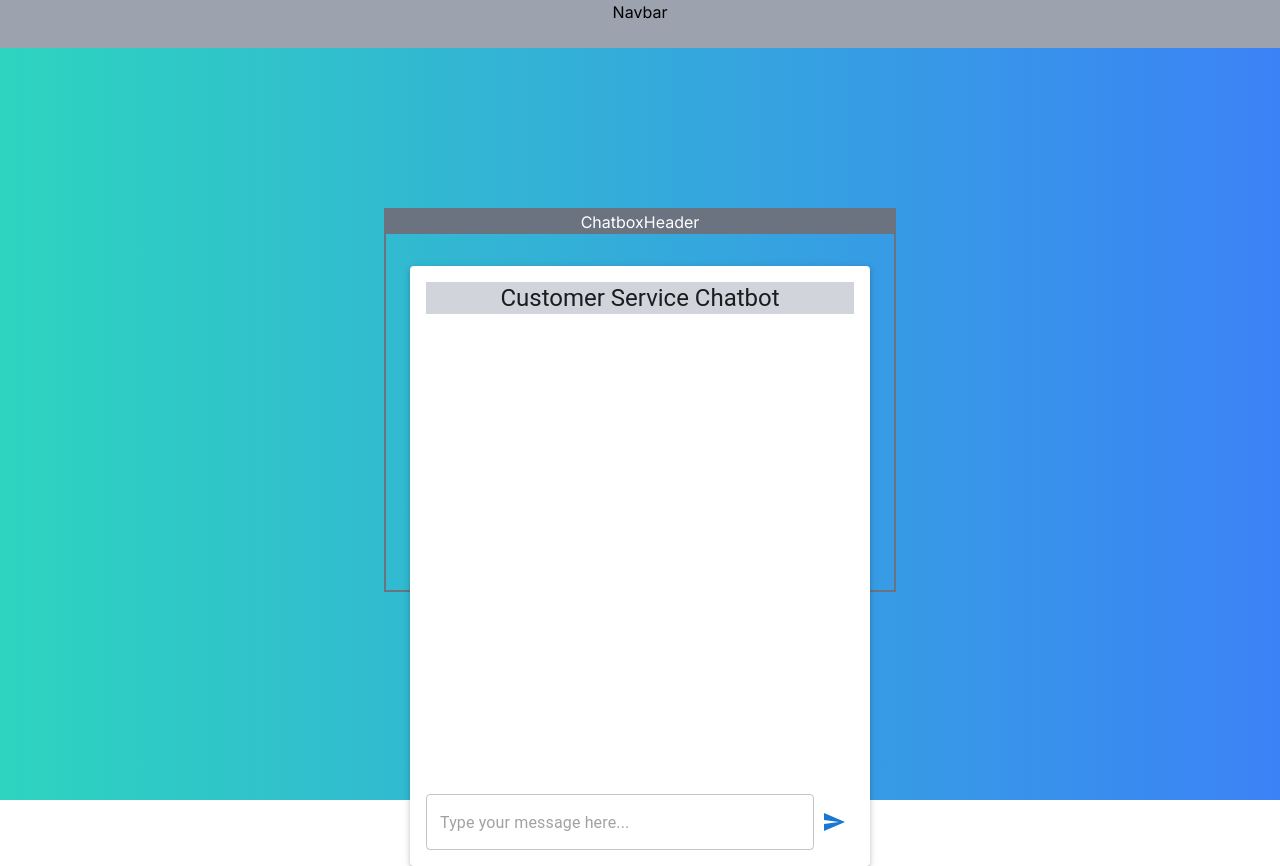
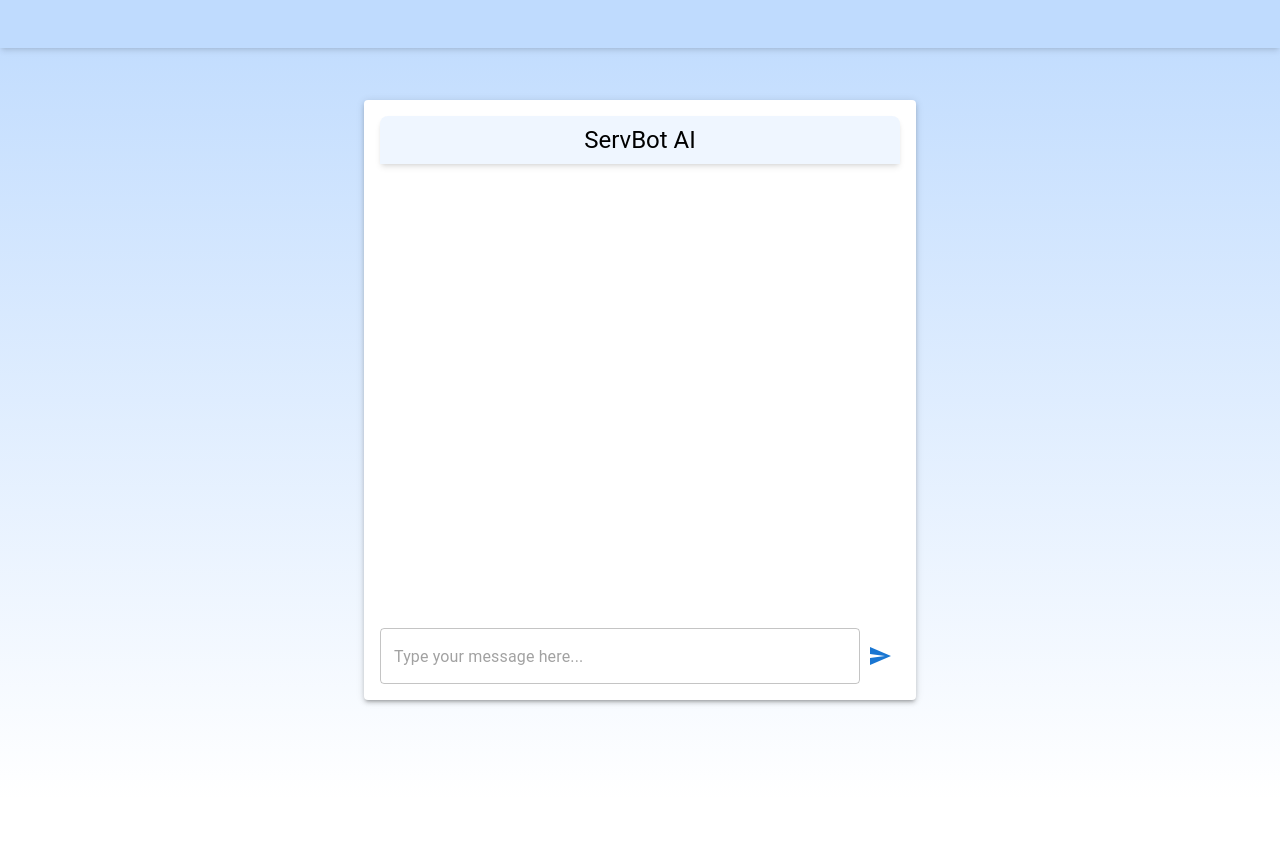
Before and after one commit to umerp/AI-Support-Chat-Bot, a Next.js app in the folder frontend/: page / in a window 1280 px wide. After the commit the page ends 800 px from the top, so only its background shows below. Built offline with nearby package versions, Linux system fonts and the light colour scheme.

Commit message:
added some ui styles

```diff
--- a/frontend/app/components/ChaboxBody.jsx
+++ b/frontend/app/components/Chatbox.jsx
@@ -18,7 +18,6 @@
 export default function Home() {
   const [messages, setMessages] = useState([]);
   const [input, setInput] = useState("");
-  const [response, setResponse] = useState("");
 
   const handleSend = () => {
     if (input.trim()) {
@@ -62,7 +61,7 @@
   };
 
   return (
-    <Container maxWidth="sm" style={{ marginTop: "2rem" }}>
+    <Container maxWidth="sm" >
       <Paper
         elevation={3}
         style={{
@@ -73,12 +72,12 @@
         }}
       >
         <Typography
-          className="bg-gray-300"
+          className=" text-black py-2 shadow-md bg-blue-50 rounded-t-lg"
           variant="h5"
           align="center"
           gutterBottom
         >
-          Customer Service Chatbot
+          ServBot AI
         </Typography>
         <Box style={{ flexGrow: 1, overflowY: "auto", marginBottom: "1rem" }}>
           <List>
--- a/frontend/app/components/ChatboxHeader.jsx
+++ /dev/null
@@ -1,13 +0,0 @@
-import React from "react";
-
-function ChatboxHeader() {
-  return (
-    <div className="bg-gray-500 w-full text-center text-white">
-      ChatboxHeader
-    </div>
-  );
-}
-
-export default ChatboxHeader;
-
-// was thinking
--- a/frontend/app/components/Navbar.jsx
+++ b/frontend/app/components/Navbar.jsx
@@ -1,8 +1,10 @@
+import Image from 'next/image'
 import React from 'react'
 
 function Navbar() {
   return (
-    <div className='absolute top-0 h-12 bg-gray-400 w-full text-center'>Navbar</div>
+    <div className='absolute top-0 flex justify-between h-12 bg-blue-200 shadow-md w-full '>
+      </div>
   )
 }
 
--- a/frontend/app/page.jsx
+++ b/frontend/app/page.jsx
@@ -1,17 +1,11 @@
 import Navbar from "./components/Navbar";
-import ChatboxHeader from "./components/ChatboxHeader";
-import ChaboxBody from "./components/ChaboxBody";
+import ChaboxBody from "./components/Chatbox";
 
 export default function Home() {
   return (
-    <div className="bg-gradient-to-r from-teal-400 to-blue-500 flex h-screen items-center justify-center">
+    <div className="bg-gradient-to-b from-blue-200 flex h-screen items-center justify-center">
       <Navbar />
-      <div className="flex h-96 w-full max-w-lg flex-col items-center justify-between  border-solid border-2 border-gray-500">
-        <ChatboxHeader />
-
         <ChaboxBody />
-
-      </div>
     </div>
   );
 }
--- a/frontend/package.json
+++ b/frontend/package.json
@@ -20,9 +20,10 @@
     "react-dom": "^18"
   },
   "devDependencies": {
+    "autoprefixer": "^10.4.20",
     "eslint": "^8",
     "eslint-config-next": "14.2.5",
-    "postcss": "^8",
-    "tailwindcss": "^3.4.1"
+    "postcss": "^8.4.41",
+    "tailwindcss": "^3.4.9"
   }
 }
--- /dev/null
+++ b/frontend/postcss.config.js
@@ -0,0 +1,6 @@
+module.exports = {
+  plugins: {
+    tailwindcss: {},
+    autoprefixer: {},
+  },
+}
--- a/frontend/tailwind.config.js
+++ b/frontend/tailwind.config.js
@@ -1,18 +1,13 @@
 /** @type {import('tailwindcss').Config} */
 module.exports = {
   content: [
+    "./app/**/*.{js,ts,jsx,tsx,mdx}",
     "./pages/**/*.{js,ts,jsx,tsx,mdx}",
     "./components/**/*.{js,ts,jsx,tsx,mdx}",
-    "./app/**/*.{js,ts,jsx,tsx,mdx}",
+
   ],
   theme: {
-    extend: {
-      backgroundImage: {
-        "gradient-radial": "radial-gradient(var(--tw-gradient-stops))",
-        "gradient-conic":
-          "conic-gradient(from 180deg at 50% 50%, var(--tw-gradient-stops))",
-      },
-    },
+    extend: {},
   },
   plugins: [],
-};
+}
```
Also changed, not shown: frontend/app/globals.css (line endings or trailing spaces), 1 other file (tests, documents, lock files or other folders).
